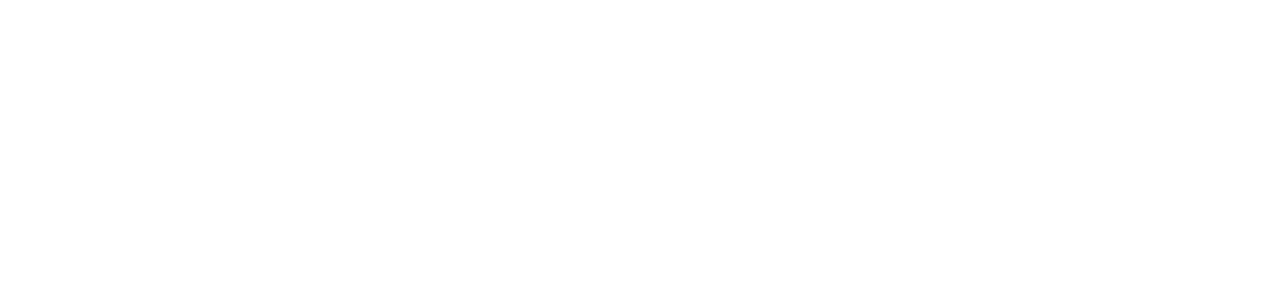
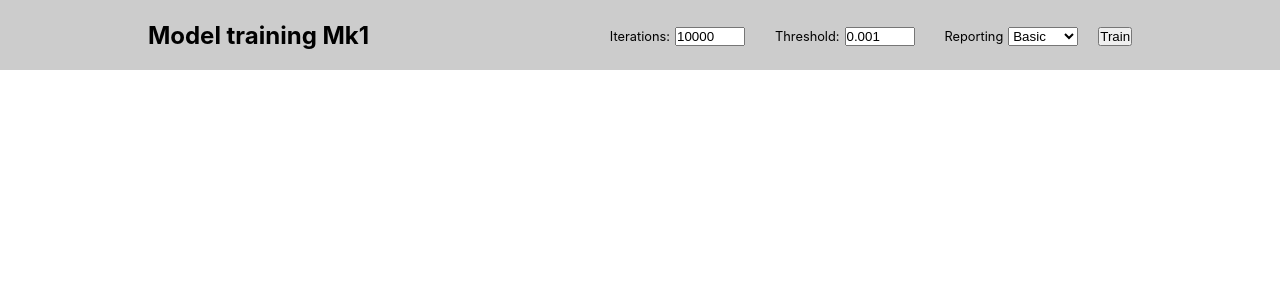
Before and after one commit to pablisch/model-training-react-1, a React (Vite) app: page / in a window 1280 px wide. Shown: the top 300 px of the page. Built offline with nearby package versions, Linux system fonts and the light colour scheme.

Commit message:
chore: updated training function to record all its training data. No react display output yet.

```diff
--- a/src/App.css
+++ b/src/App.css
@@ -1,6 +1,6 @@
-.App {
-  max-width: 1280px;
-  margin: 0 auto;
-  padding: 2rem;
-  text-align: center;
-}
+/*.App {*/
+/*  max-width: 1280px;*/
+/*  margin: 0 auto;*/
+/*  padding: 2rem;*/
+/*  text-align: center;*/
+/*}*/
--- a/src/App.tsx
+++ b/src/App.tsx
@@ -1,8 +1,45 @@
 import './App.css'
+// import {train} from "./util/modelTraining.ts";
+import Navbar from "./components/Navbar/Navbar.tsx";
+import {REPORTING} from "./data/data.ts";
+import {ReportingLevel} from "./types/types.ts";
+import {useState} from "react";
+import * as React from "react";
+
+// const data: InputData = sampleData
+const defaultIterations: number = 10000
+const defaultConvergenceThreshold: number = 0.001
+const defaultReporting: ReportingLevel = REPORTING.basic
 
 function App() {
+  // const [trainingData, setTrainingData] = useState<TrainingData>(sampleData)
+  const [numOfIterations, setNumOfIterations] = useState<number>(defaultIterations)
+  const [convergenceThreshold, setConvergenceThreshold] = useState<number>(defaultConvergenceThreshold)
+  const [reporting, setReporting] = useState<ReportingLevel>(defaultReporting)
+
+  const handleIterationsChange = (e: React.ChangeEvent<HTMLInputElement>) => {
+    setNumOfIterations(Number(e.target.value))
+  }
+
+  const handleThresholdChange = (e: React.ChangeEvent<HTMLInputElement>) => {
+    setConvergenceThreshold(Number(e.target.value))
+  }
+
+  const handleReportingChange = (e: React.ChangeEvent<HTMLSelectElement>) => {
+    setReporting(e.target.value as ReportingLevel)
+  }
+
+  // train(numOfIterations, convergenceThreshold, reporting)
   return (
     <div className="App">
+      <Navbar
+        iterations={numOfIterations}
+        setIterations={handleIterationsChange}
+        threshold={convergenceThreshold}
+        setThreshold={handleThresholdChange}
+        reporting={reporting}
+        setReportLevel={handleReportingChange}
+      />
 
     </div>
   )
--- /dev/null
+++ b/src/components/Navbar/Navbar.css
@@ -0,0 +1,28 @@
+nav {
+    background: #ccc;
+    height: 70px;
+}
+
+.nav-container {
+    display: flex;
+    justify-content: space-around;
+    align-items: center;
+    height: 100%;
+    max-width: 1200px;
+    margin: 0 auto;
+}
+
+.nav-input {
+    width: 70px;
+    margin-left: 5px;
+}
+
+.nav-label {
+    margin-right: 5px;
+    margin-left: 25px;
+    font-size: 0.8rem;
+}
+
+.nav-btn {
+    margin-left: 15px;
+}
--- /dev/null
+++ b/src/components/Navbar/Navbar.tsx
@@ -0,0 +1,64 @@
+import './Navbar.css';
+import * as React from "react";
+import {ReportingLevel} from "../../types/types.ts";
+import {train} from "../../util/modelTraining.ts";
+
+interface NavbarProps {
+  iterations: number;
+  setIterations: (e: React.ChangeEvent<HTMLInputElement>) => void;
+  threshold: number;
+  setThreshold: (e: React.ChangeEvent<HTMLInputElement>) => void;
+  reporting: ReportingLevel;
+  setReportLevel: (e: React.ChangeEvent<HTMLSelectElement>) => void;
+}
+
+const Navbar = ({ iterations, setIterations, threshold, setThreshold, reporting, setReportLevel }: NavbarProps) => {
+  return (
+    <nav>
+      <div className="nav-container">
+        <h1>Model training Mk1</h1>
+        <div className="nav-btn-container">
+          <label className="nav-label">
+            Iterations:
+            <input
+              className="nav-input"
+              type="number"
+              value={iterations}
+              onChange={setIterations}
+              placeholder="Iterations"
+            />
+          </label>
+          <label className="nav-label">
+            Threshold:
+            <input
+              className="nav-input"
+              type="number"
+              value={threshold}
+              onChange={setThreshold}
+              placeholder="Iterations"
+            />
+          </label>
+          <label className="nav-label">
+            Reporting
+            <select
+              className="nav-input"
+              value={reporting}
+              onChange={setReportLevel}
+
+            >
+              <option value="basic">Basic</option>
+              <option value="verbose">Verbose</option>
+              <option value="full">Full</option>
+            </select>
+          </label>
+          <button className="nav-btn"
+                  onClick={() => train(iterations, threshold, reporting)}
+
+          >Train</button>
+        </div>
+      </div>
+    </nav>
+  );
+};
+
+export default Navbar;
--- a/src/data/data.ts
+++ b/src/data/data.ts
@@ -1,37 +1,45 @@
-interface Example {
-  feature: number;
-  label: number;
-  loss: number | null;
-}
+// interface Example {
+//   feature: number;
+//   label: number;
+//   loss: number | null;
+// }
+//
+// interface SampleData {
+//   currentMse: number | null;
+//   previousMse: number | null;
+//   weight: number;
+//   bias: number;
+//   examples: Example[];
+// }
 
-interface SampleData {
-  currentMse: number | null;
-  previousMse: number | null;
-  weight: number;
-  bias: number;
-  examples: Example[];
-}
+import {InputData, TrainingIterationData} from "../types/types.ts";
 
-type ReportingLevel = "basic" | "verbose" | "full";
+export const inputDataExample1: InputData = [
+  { feature: 3.5, label: 18 },
+  { feature: 3.69, label: 15 },
+  { feature: 3.44, label: 18 },
+  { feature: 3.43, label: 16 },
+  { feature: 4.34, label: 15 },
+  { feature: 4.42, label: 14 },
+  { feature: 2.37, label: 24 }
+]
 
-export const sampleData: SampleData = {
-  currentMse: null,
-  previousMse: null,
+export const initialIterationData: TrainingIterationData = {
+  mse: null,
   weight: 0,
   bias: 0,
-  examples: [
-    { feature: 3.5, label: 18, loss: null },
-    { feature: 3.69, label: 15, loss: null },
-    { feature: 3.44, label: 18, loss: null },
-    { feature: 3.43, label: 16, loss: null },
-    { feature: 4.34, label: 15, loss: null },
-    { feature: 4.42, label: 14, loss: null },
-    { feature: 2.37, label: 24, loss: null }
-  ]
+  lossReduction: null,
 };
 
-export const REPORTING: Record<ReportingLevel, ReportingLevel> = {
+// export const exampleOutputData: TrainingData = {
+//   mse: 0,
+//   previousMse: 0,
+//   weight: 0,
+//   bias: 0,
+// };
+
+export const REPORTING = {
   basic: "basic",
   verbose: "verbose",
   full: "full"
-};
+} as const;
--- /dev/null
+++ b/src/types/types.ts
@@ -0,0 +1,19 @@
+interface Example {
+  feature: number;
+  label: number;
+}
+
+export type InputData = Example[]
+
+export interface TrainingIterationData {
+  // examples: { feature: number; label: number; loss: number | null }[];
+  weight: number;
+  bias: number;
+  mse: number | null;
+  // previousMse: number | null;
+  lossReduction: number | null;
+}
+
+export type TrainingData = TrainingIterationData[]
+
+export type ReportingLevel = "basic" | "verbose" | "full"
--- a/src/util/modelTraining.ts
+++ b/src/util/modelTraining.ts
@@ -1,67 +1,54 @@
-import {REPORTING, sampleData} from "../data/data"
+import {REPORTING, inputDataExample1, initialIterationData} from "../data/data"
+import {InputData, ReportingLevel, TrainingData, TrainingIterationData} from "../types/types.ts";
 
-interface TrainingData {
-  examples: { feature: number; label: number; loss: number | null }[];
-  weight: number;
-  bias: number;
-  currentMse: number | null;
-  previousMse: number | null;
-}
 
-const data: TrainingData = sampleData
+const inputData: InputData = inputDataExample1
 
-const defaultIterations = 10000
+const defaultIterations = 3
 const defaultConvergenceThreshold = 0.001
-const defaultReporting = REPORTING.basic
+const defaultReporting = REPORTING.verbose
 
-const train = (numOfIterations = defaultIterations, convergenceThreshold = defaultConvergenceThreshold, reporting = defaultReporting) => {
+const train = (numOfIterations: number = defaultIterations, convergenceThreshold: number = defaultConvergenceThreshold, reporting: ReportingLevel = defaultReporting) => {
+    const trainingData: TrainingData = [{...initialIterationData}]
+    console.log(`training data: ${JSON.stringify(trainingData, null, 2)}`)
     console.log("starting training", numOfIterations, convergenceThreshold, reporting, "...")
     for (let i = 0; i < numOfIterations; i++) {
-        data.previousMse = data.currentMse
+    const currentIterationData: TrainingIterationData = trainingData[trainingData.length - 1]
+    const nextIterationData: TrainingIterationData = {...currentIterationData}
+        // console.log("current iteration data:", JSON.stringify(currentIterationData, null, 2))
+        const weight = currentIterationData.weight
+        const bias = currentIterationData.bias
+        const previousMse = i > 0 ? trainingData[i - 1].mse : null
+        console.log(`weight: ${weight}, bias: ${bias}, previousMse: ${previousMse}`)
         console.log("iteration:", i)
+        // console.log(`input data: ${JSON.stringify(inputData, null, 2)}`)
+        // console.log(`length of examples: ${inputData.length}`)
+        const losses = []
+        for (let j = 0; j < inputData.length; j++) {
+            const example = inputData[j]
+            const prediction = (weight * example.feature) + bias
+            losses.push(prediction - example.label)
+        }
+        console.log(`losses: ${losses}`)
+        const loss2 = losses.reduce((acc, curr) => acc + Math.pow(curr ?? 0, 2), 0)
 
-        for (let j = 0; j < data.examples.length; j++) {
-            const example = data.examples[j]
-            const prediction = (data.weight * example.feature) + data.bias
-            example.loss = prediction - example.label
-        }
-        const loss2 = data.examples.reduce((acc, example) => acc + Math.pow(example.loss ?? 0, 2), 0)
+        currentIterationData.mse = loss2 / inputData.length
+        currentIterationData.lossReduction = previousMse !== null ? Math.abs(currentIterationData.mse - previousMse)
+            : null
 
-        const mse = loss2 / data.examples.length
-        data.currentMse = mse
-        const lossReduction = data.previousMse !== null && data.previousMse !== undefined
-            ? Math.abs(data.currentMse - data.previousMse)
-            : data.currentMse;
+        const weightDerivatives = losses.reduce((acc,loss,index) => acc + (loss ?? 0) * inputData[index].feature * 2, 0)
+        const meanWeightDerivative = weightDerivatives / inputData.length
+        nextIterationData.weight -= meanWeightDerivative * 0.01
 
-        const weightDerivatives = data.examples.reduce((acc, example) => acc + (example.loss ?? 0) * example.feature * 2, 0)
-        const meanWeightDerivative = weightDerivatives / data.examples.length
-        data.weight -= meanWeightDerivative * 0.01
+        const biasDerivatives = losses.reduce((acc,loss) => acc + (loss ?? 0) * 2, 0)
+        const meanBiasDerivative = biasDerivatives / inputData.length
+        nextIterationData.bias -= meanBiasDerivative * 0.01
 
-        const biasDerivatives = data.examples.reduce((acc, example) => acc + (example.loss ?? 0) * 2, 0)
-        const meanBiasDerivative = biasDerivatives / data.examples.length
-        data.bias -= meanBiasDerivative * 0.01
+        if (i + 1 < numOfIterations) trainingData.push(nextIterationData)
 
-        const mseReductionDisplay = data.previousMse !== null
-            ? Math.abs(data.currentMse - data.previousMse).toFixed(4)
-            : "N/A";
-
-        if (reporting === "full") {
-            console.log(`weight: ${data.weight.toFixed(2)}, bias: ${data.bias.toFixed(2)}, previous MSE: ${data.previousMse ? data.previousMse.toFixed(2) : ""}`)
-            console.log(`loss2: ${loss2.toFixed(2)}, mse: ${mse.toFixed(2)}, MSE reduction: ${mseReductionDisplay}`)
-            console.log("---------------------------------------")
-        } else if (reporting === "verbose") {
-            console.log(`weight: ${data.weight.toFixed(2)}, bias: ${data.bias.toFixed(2)}`)
-            console.log(`loss2: ${loss2.toFixed(2)}, mse: ${mse.toFixed(2)}, MSE reduction: ${mseReductionDisplay}`)
-            console.log("---------------------------------------")
-        } else {
-            console.log(`loss2: ${loss2.toFixed(2)}, mse: ${mse.toFixed(2)}, MSE reduction: ${mseReductionDisplay}`)
-        }
-        if (lossReduction < convergenceThreshold) {
-            if (reporting === "full") console.log("Final data:", JSON.stringify(data, null, 2))
-            console.log(`Loss converged. Final MSE reduction: ${lossReduction.toFixed(8)} after ${i} iteration${i !== 1 ? "s" : ""}.`)
-            break
-        }
     }
+    console.log("training finished")
+    console.log(trainingData)
 }
 
 export { train }
```
